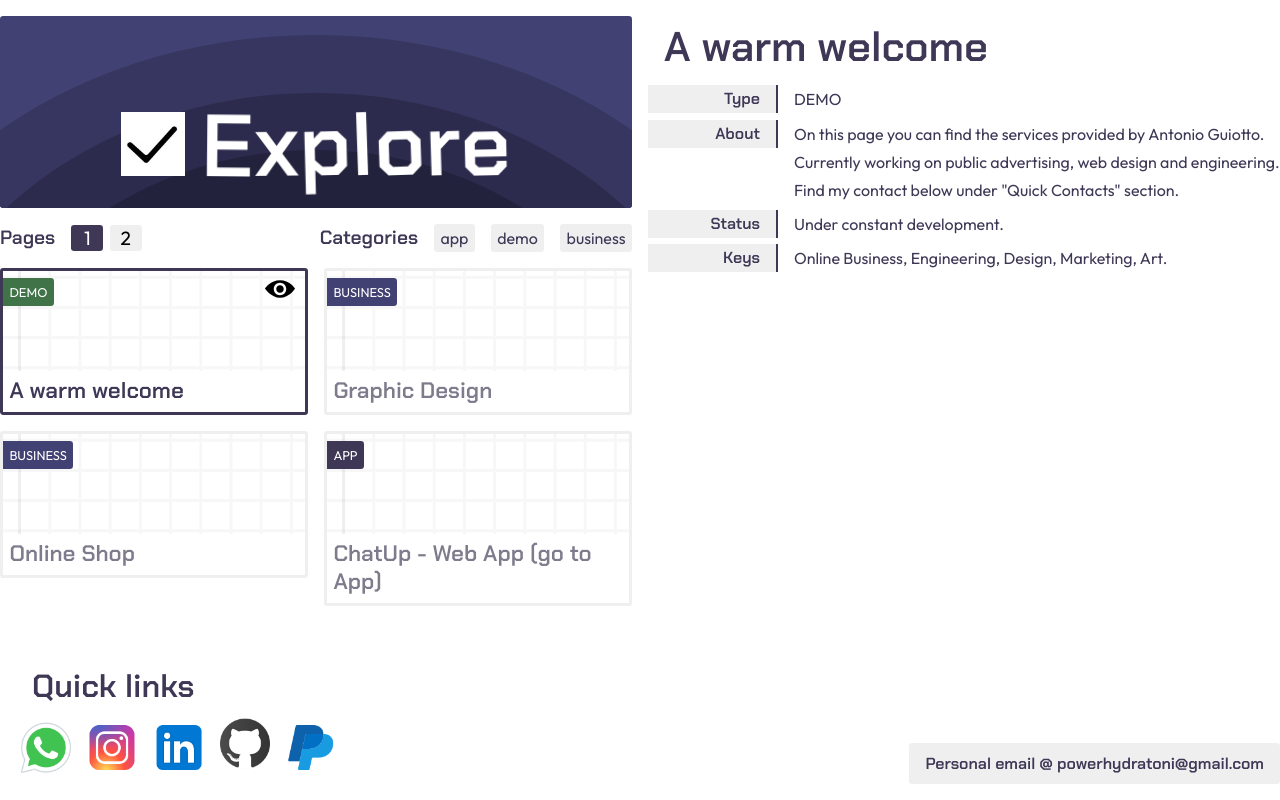
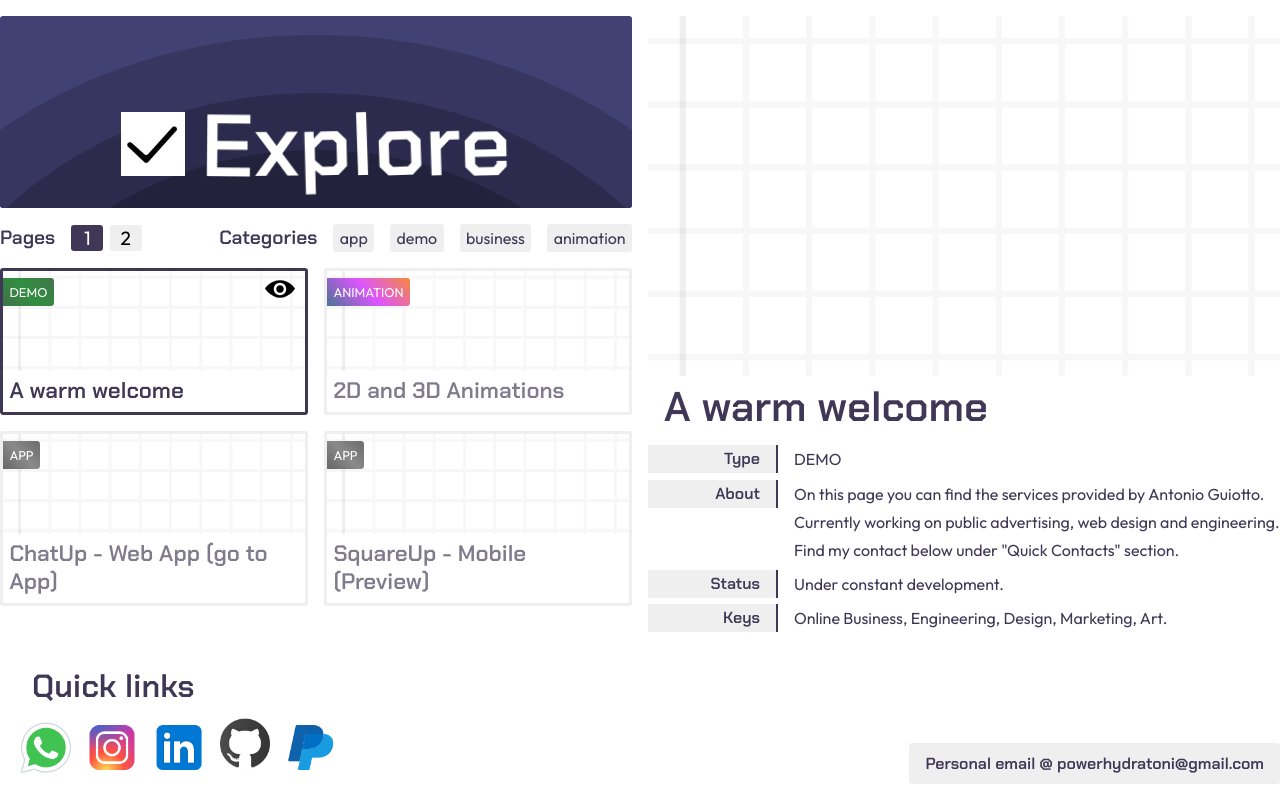
Before and after one commit to palloncino/antonioguiotto.com, a React (Create React App) app: page / in a window 1280 px wide. Built offline with nearby package versions, Linux system fonts and the light colour scheme.

Commit message:
ready to integrate the animation

```diff
--- a/src/components/Button.tsx
+++ b/src/components/Button.tsx
@@ -1,7 +1,7 @@
-import React from 'react';
+import React, { FC } from 'react';
 import './Button.css';
 
-const Button: React.FC<any> = ({ label, onClick, style, link }) => {
+const Button: FC<any> = ({ label, onClick, style, link }) => {
   return (
     <button className={link ? "button link" : "button"} onClick={onClick} style={{...style}}>
       {label}
--- a/src/components/ButtonCards.tsx
+++ b/src/components/ButtonCards.tsx
@@ -14,10 +14,6 @@ const ButtonCards = ({
     bool: false,
     springProps: {},
   });
-
-  useEffect(() => {
-    console.log("ButtonCards", { features });
-  }, [features]);
 
   useEffect(() => {
     setShouldAnimate({ bool: true, springProps: swipeSpringProps });
--- a/src/components/PreviewCard.css
+++ b/src/components/PreviewCard.css
@@ -12,6 +12,7 @@
   box-sizing: border-box;
   width: 100%;
 }
+
 .explore-page-card-preview-title {
   position: absolute;
   color: rgb(255, 255, 255);
@@ -69,6 +70,7 @@
   width: 6rem;
   min-width: 6rem;
 }
+
 .explore-page-card-preview-title span {
   display: inline-block;
   animation: float 3.6s ease-in-out infinite;
@@ -94,18 +96,23 @@
 h3 span:nth-child(2) {
   animation-delay: 0.2s;
 }
+
 h3 span:nth-child(3) {
   animation-delay: 0.4s;
 }
+
 h3 span:nth-child(4) {
   animation-delay: 0.6s;
 }
+
 h3 span:nth-child(5) {
   animation-delay: 0.8s;
 }
+
 h3 span:nth-child(6) {
   animation-delay: 1s;
 }
+
 h3 span:nth-child(7) {
   animation-delay: 1.2s;
 }
@@ -128,12 +135,18 @@ video {
   border-radius: 0.4rem;
 }
 
-@media only screen and (max-width: 600px) {
+.animation-container {
+  height: 360px;
+  max-height: 360px;
+  width: 100%;
 }
+
+@media only screen and (max-width: 600px) {}
 
 .youtube-frame {
   width: 100%;
 }
+
 .youtube-frame iframe {
   width: 100%;
   box-sizing: border-box;
--- a/src/components/PreviewCard.tsx
+++ b/src/components/PreviewCard.tsx
@@ -16,12 +16,20 @@ const PreviewCard = ({
 }: any) => {
   const navigate = useNavigate();
 
-  const renderPreview = () => {
+  const computePreviewMedia = () => {
+    let _type: 'video' | 'image' | 'animation' | undefined = undefined;
+
+    if (videos && videos[0]) {
+      _type = 'video';
+    } else if (type === 'animation') {
+      _type = 'animation';
+    } else if (images && images[0]) {
+      _type = 'image';
+    }
+
+    switch (_type) {
+      case 'video':
         return (
-      <div className="explore-page-card-preview">
-        <div className="explore-page-card-preview-content">
-          <div className="preview-media">
-            {videos && videos[0] ? (
           <YouTube
             className="youtube-frame"
             videoId={videos[0].videoId}
@@ -34,9 +42,34 @@ const PreviewCard = ({
               },
             }}
           />
-            ) : (
-              images && images[0] && (<img src={images[0]} alt={`${title}`} />)
-            )}
+        )
+
+      case 'image':
+        return (
+          <img src={images[0]} alt={`${title}`} />
+        )
+
+      case 'animation':
+        return (
+          <div className="animation-container">
+            <span>Placeholder for 3D animation</span>
+          </div>
+        )
+
+      default:
+        return (
+          <img src={images[0]} alt={`${title}`} />
+        )
+    }
+
+  }
+
+  const renderPreview = () => {
+    return (
+      <div className="explore-page-card-preview">
+        <div className="explore-page-card-preview-content">
+          <div className="preview-media">
+            {computePreviewMedia()}
           </div>
           <div className="preview-text-description-container">
             {title && (
--- a/src/features/Explore/explore.css
+++ b/src/features/Explore/explore.css
@@ -6,8 +6,10 @@
   --black-transparent-dark: #00000090;
   --black-transparent-medium: #00000040;
   --black-transparent-light: #00000010;
-  --green: #417349;
-  --blue: #424173;
+  --green: linear-gradient(45deg, #417349, #318e41, #417349);
+  --blue: linear-gradient(45deg, #484783, #5370c6, #484783);
+  --linear-gradient-dark: linear-gradient(45deg, #666666, #8a8a8a, #6b6b6b);
+  --violet-gradient: linear-gradient(45deg, #4b7494, #dd55ff, #f7893a);
 }
 
 .explore-page-container {
@@ -152,7 +154,12 @@
 }
 
 .type-feature-text.app {
-  background: var(--black-text);
+  background: var(--linear-gradient-dark);
+  color: var(--white);
+}
+
+.type-feature-text.animation {
+  background: var(--violet-gradient);
   color: var(--white);
 }
 
--- a/src/features/Explore/explore_features.ts
+++ b/src/features/Explore/explore_features.ts
@@ -23,9 +23,9 @@ export type previewFeature = {
   };
 };
 
-export type featureType = 'app' | 'demo' | 'business';
+export type featureType = 'app' | 'demo' | 'business' | 'animation';
 
-export const featureTypes = ['app', 'demo', 'business'];
+export const featureTypes = ['app', 'demo', 'business', 'animation'];
 
 export const features: previewFeature[] = [
   {
@@ -46,50 +46,28 @@ export const features: previewFeature[] = [
       status: "Under constant development.",
       images: [squareGraph],
       gifs: [],
-      videos: [{ videoId: "" }],
+      videos: [],
     },
   },
   {
-    id: 2200022,
-    type: "business",
+    id: 2330200,
+    type: "animation",
     buttonCard: {
-      title: "Graphic Design",
+      title: "2D and 3D Animations",
       description:
-        "I am on a journey to switch career path from web developer to graphic design.",
+        "Animations created with the following technologies: HTML Canvas, WebGL, Threejs",
       route: "/",
       media: squareGraph,
     },
     previewCard: {
-      title: "Graphic Design",
-      keys: "Graphic Design, Art, SVG, pixels, style",
+      title: "2D and 3D Animations",
+      keys: "Canvas, WebGL, Threejs, Interactive Web Animations",
       description:
-      "I am on a journey to switch career path from web developer to graphic design.",
-      status: "Started the 8th of February 2024",
+      "Animations created with the following technologies: HTML Canvas, WebGL, Threejs. You can play with this previous and move forward the animation steps by clicking inside the thumbnail above.",
+      status: "Updated on 15 Feb 2024",
       images: [squareGraph],
       gifs: [],
-      videos: [{ videoId: "" }],
-    },
-  },
-  {
-    id: 2100101,
-    type: "business",
-    buttonCard: {
-      title: "Online Shop",
-      description:
-        "In this shop you will find creative artifacts and more, take a look, the prices are low and the passion behind these artifact is of immense value.",
-      route: "/",
-      media: squareGraph,
-    },
-    previewCard: {
-      title: "Online Shop",
-      keys: "Online Shopping, Art, Creative endevours.",
-      description:
-        "In this shop you will find creative artifacts and more, take a look, the prices are low and the passion behind these artifact is of immense value.",
-      status: "🚧 Page under construction 🏗️",
-      images: [squareGraph],
-      // route: "/shop",
-      gifs: [],
-      videos: [{ videoId: "" }],
+      videos: [],
     },
   },
   {
@@ -137,6 +115,27 @@ export const features: previewFeature[] = [
     },
   },
   {
+    id: 2200022,
+    type: "business",
+    buttonCard: {
+      title: "Graphic Design",
+      description:
+        "I am on a journey to switch career path from web developer to graphic design.",
+      route: "/",
+      media: squareGraph,
+    },
+    previewCard: {
+      title: "Graphic Design",
+      keys: "Graphic Design, Art, SVG, pixels, style",
+      description:
+      "I am on a journey to switch career path from web developer to graphic design.",
+      status: "Started the 8th of February 2024",
+      images: [squareGraph],
+      gifs: [],
+      videos: [{ videoId: "" }],
+    },
+  },
+  {
     id: 2141203,
     type: "business",
     buttonCard: {
@@ -157,27 +156,4 @@ export const features: previewFeature[] = [
       videos: [],
     },
   },
-  // {
-  //   id: 2141212,
-  //   type: "business",
-  //   buttonCard: {
-  //     title: "Life menthoring",
-  //     description:
-  //       "I can teach you everithing I know about the way I conduct my life in a healthy way, integrating the professional, psycological and phisical aspect of your lifes, questioning old habits to try new approach to life. Let's grow together.",
-  //     route: "/",
-  //     media: squareGraph,
-  //   },
-  //   previewCard: {
-  //     title: "Life menthoring",
-  //     keys: "Professional, Psycological and Phisical refinement.",
-  //     description:
-  //       "I can teach you everithing I know about the way I conduct my life in a healthy way, integrating the professional, psycological and phisical aspect of your lifes, questioning old habits to try new approach to life.",
-  //     status: "Available under request.",
-  //     route: "/",
-  //     githubRepos: undefined,
-  //     images: [squareGraph],
-  //     gifs: [],
-  //     videos: [{ videoId: 'p1GAoNg76LU' }],
-  //   },
-  // }
 ];
```
Also changed, not shown: src/components/Animation-01.tsx (added, +11 -0 lines), src/components/Animation-01.css (added). Lines whose indentation alone changed are shown as unchanged.
